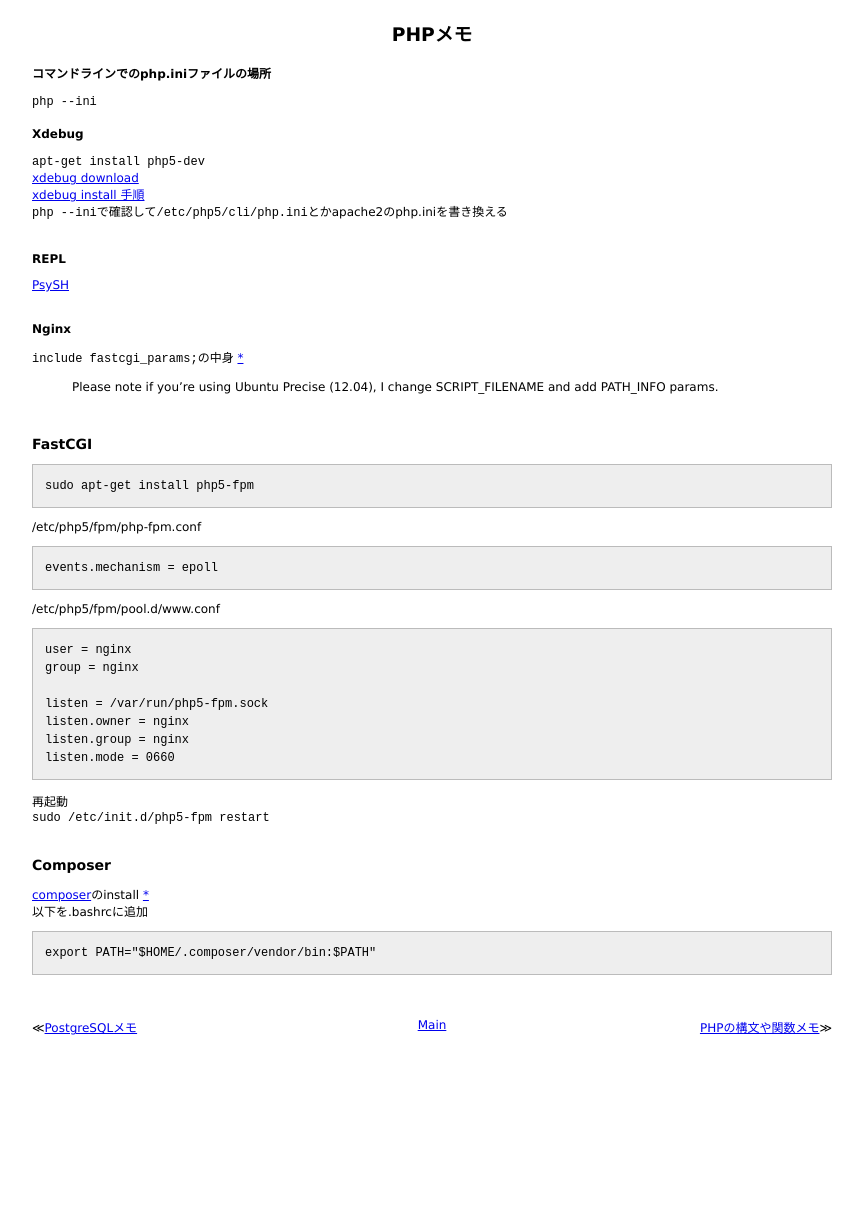
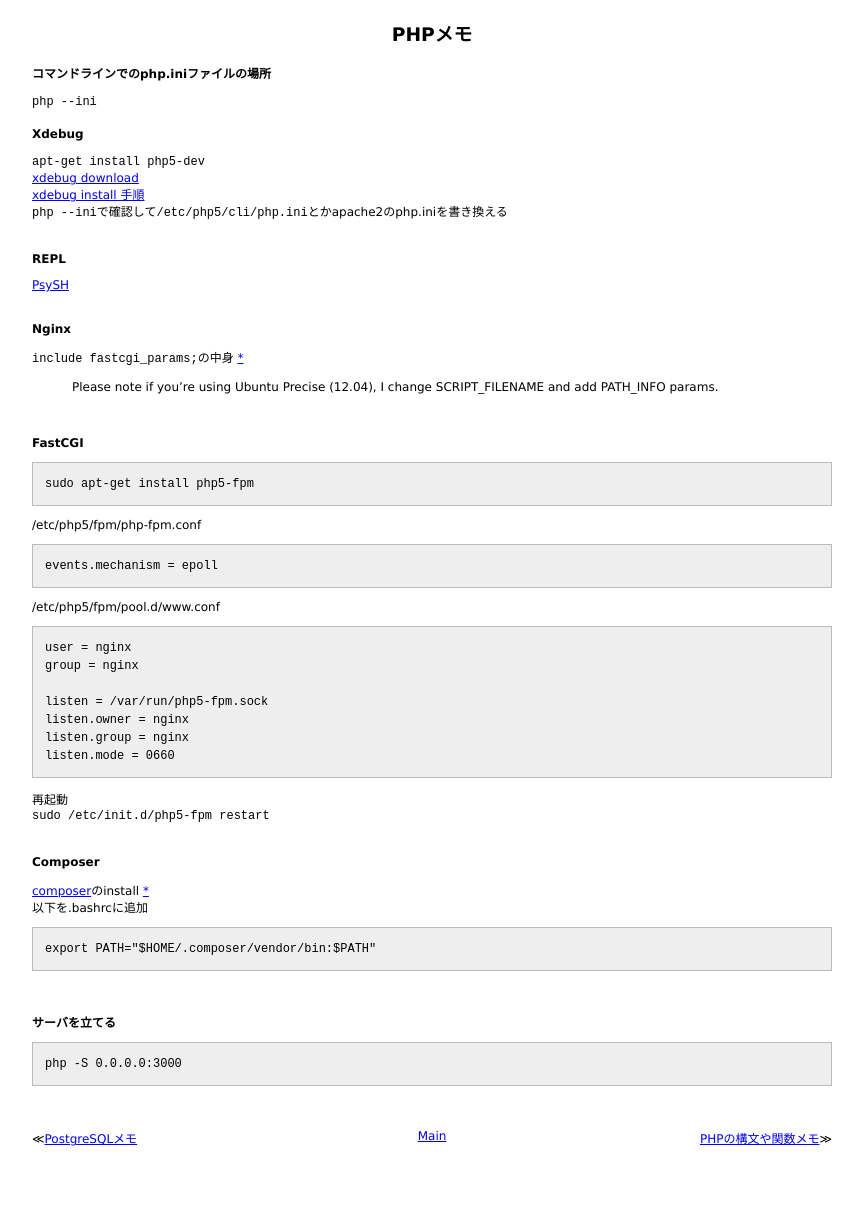
Before and after one commit to 38elements/38elements.github.com, a Jekyll site: the page built from _posts/2016-05-30-php.md, in a window 1280 px wide. Shown: the whole page, without its empty margins (208-1071 px from the left). Built offline with Jekyll 4.4.1, drawn with Linux system fonts in a browser that asks for light colours; before the commit the page ends 1104 px from its top, so only the background shows below that.

Commit message:
Update 2016-05-30-php.md

````diff
--- a/_posts/2016-05-30-php.md
+++ b/_posts/2016-05-30-php.md
@@ -22,7 +22,7 @@ title: PHPメモ
 <blockquote>Please note if you’re using Ubuntu Precise (12.04), I change SCRIPT_FILENAME and add PATH_INFO params.</blockquote>
 <br>
 
-### FastCGI
+#### FastCGI
 ```
 sudo apt-get install php5-fpm
 ```
@@ -49,10 +49,17 @@ listen.mode = 0660
 `sudo /etc/init.d/php5-fpm restart`
 <br>
 
-### Composer
+#### Composer
 [composer](https://getcomposer.org/download/)のinstall [*](https://www.digitalocean.com/community/tutorials/how-to-install-and-use-composer-on-ubuntu-14-04)
 以下を.bashrcに追加
 
 ```
 export PATH="$HOME/.composer/vendor/bin:$PATH"
 ```
+<br>
+
+#### サーバを立てる
+
+```
+php -S 0.0.0.0:3000
+```
````
